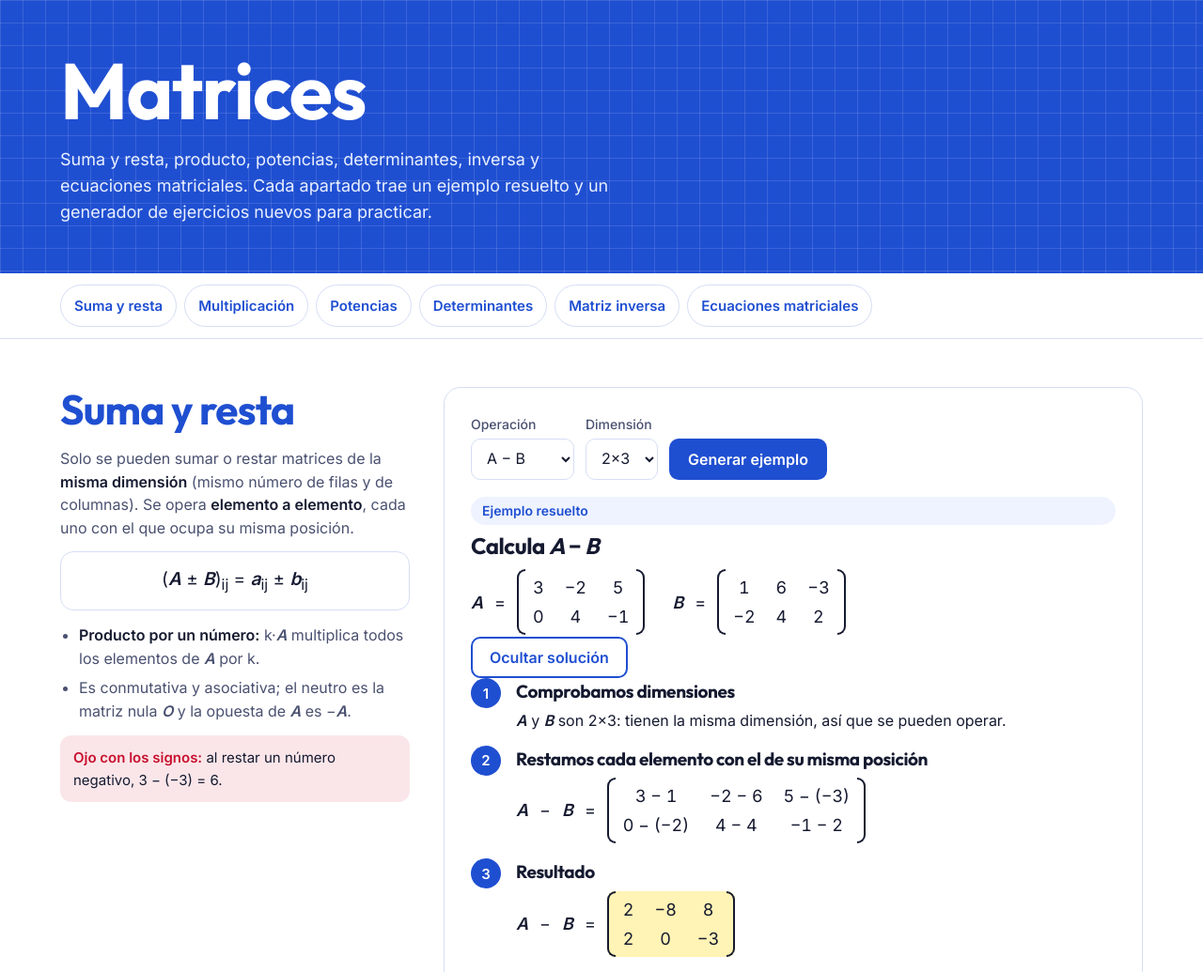
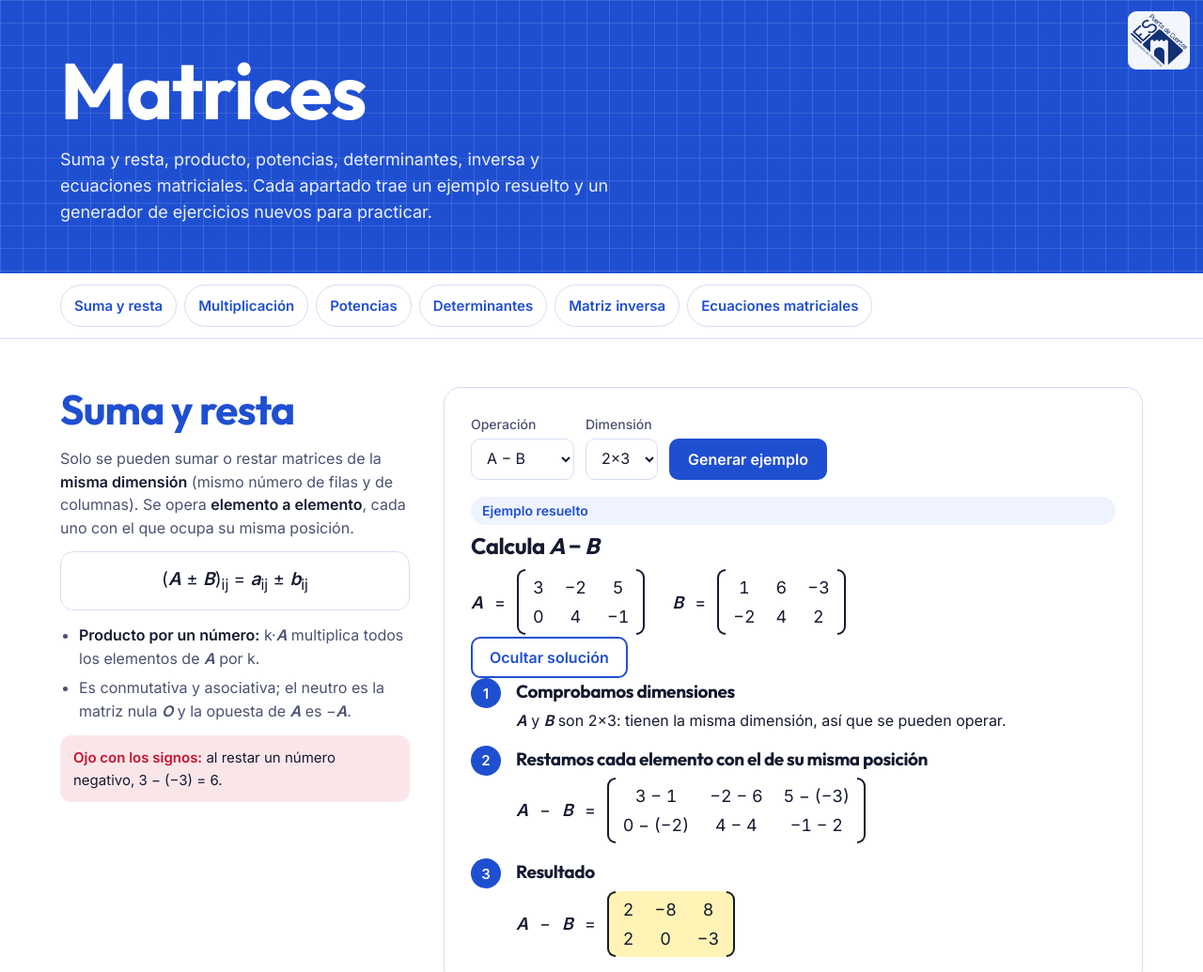
Before and after one commit to matespuerta/artefactos, a plain HTML site: page matrices/index.html in a window 1280 px wide. Shown: the top 1035 px of the page at 94% size. Drawn offline with Linux system fonts and the light colour scheme.

Commit message:
Añade el logo del instituto a Matrices y Ecuaciones y sistemas
Co-Authored-By: Claude Sonnet 5.5 <noreply@anthropic.com>
Claude-Session: https://claude.ai/code/session_01BmcBm6kh5ptqmHEeKTuaLg

```diff
--- a/matrices/index.html
+++ b/matrices/index.html
@@ -101,8 +101,20 @@ footer.band{font-size:15px;color:var(--mut)}
 @media(max-width:600px){.pic{padding:16px}.pic .row{font-size:17px;gap:6px}.eq{font-size:16px}}
 @media(prefers-reduced-motion:reduce){.mx span{transition:none}}
 </style>
+<style id="logo-css">
+body{position:relative}
+.logo-centro{position:absolute;top:12px;right:14px;z-index:10;display:block;line-height:0;border-radius:8px;opacity:.95;transition:opacity .15s ease,transform .15s ease}
+.logo-centro:hover{opacity:1;transform:scale(1.05)}
+.logo-centro img{width:60px;height:auto;display:block}
+@media(max-width:560px){.logo-centro{top:8px;right:10px}.logo-centro img{width:38px}}
+@media(prefers-color-scheme:dark){.logo-centro{background:#fff;padding:3px;border-radius:9px}}
+@media print{.logo-centro{display:none}}
+header h1{padding-right:70px}
+.logo-centro{background:#fff;padding:3px;border-radius:9px}
+</style>
 </head>
 <body>
+<a class="logo-centro" href="../" title="IES Puerta de Cuartos · Departamento de Matemáticas"><img src="../logo.png" alt="Logo del IES Puerta de Cuartos, Departamento de Matemáticas"></a>
 <header class="band">
 <div class="in hero">
 <div>
```
Also changed, not shown: ecuaciones-y-sistemas/index.html (+11 -0 lines).
